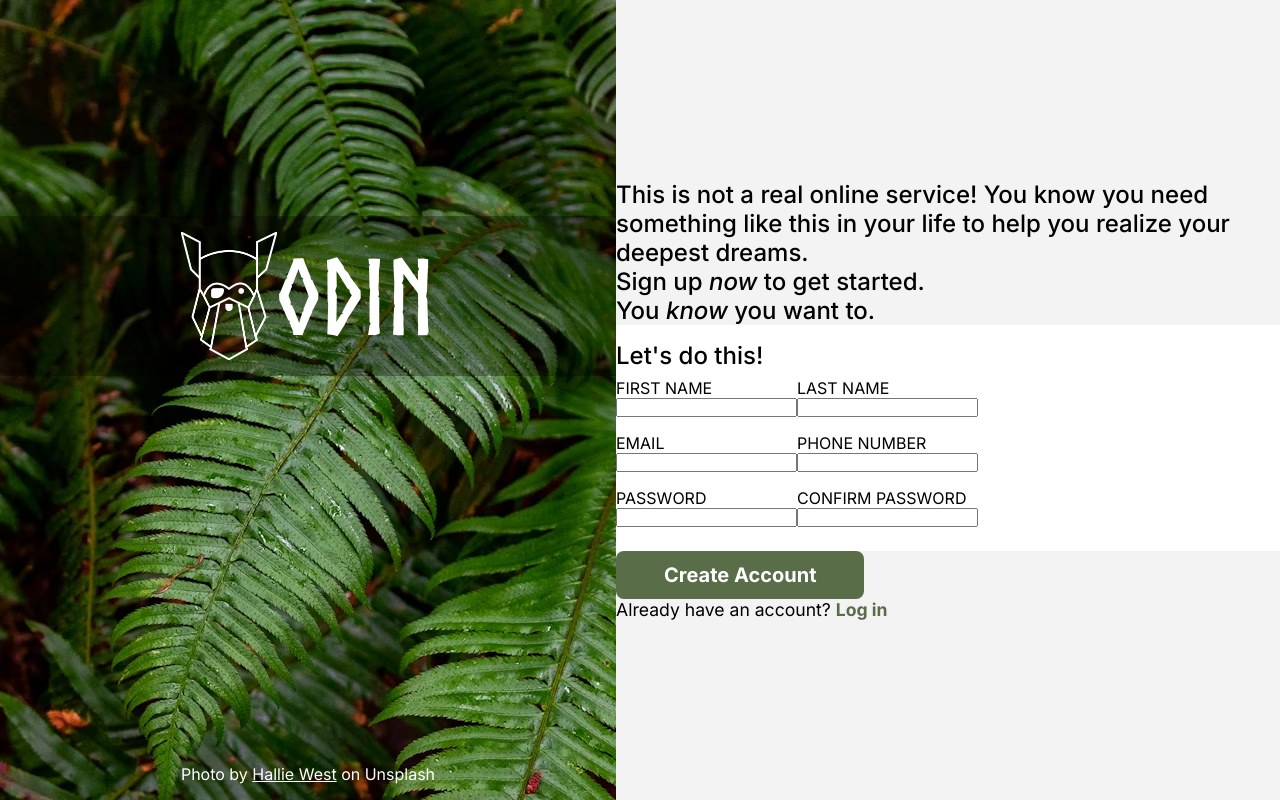
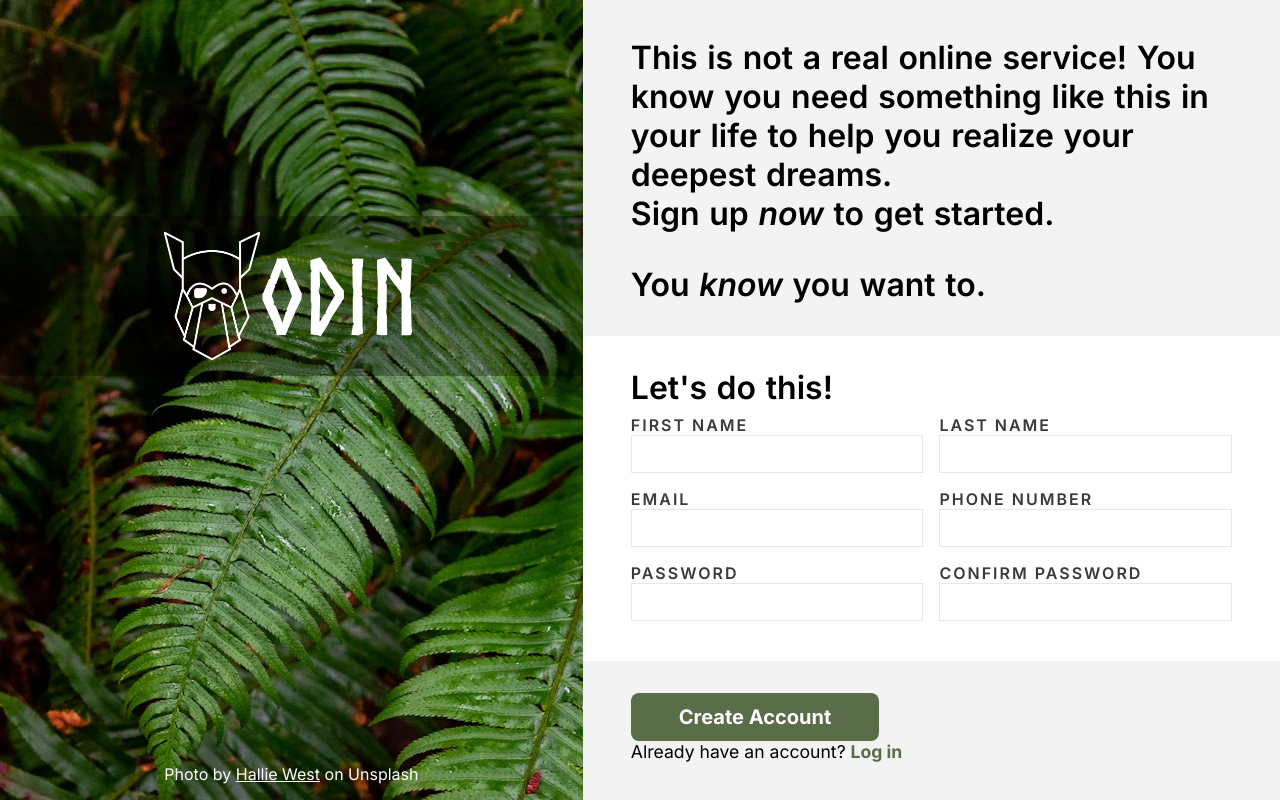
Before and after one commit to AJ-Tan/The-Odin-Project---Sign-up-form, a plain HTML site: page index.html in a window 1280 px wide. Drawn offline with Linux system fonts and the light colour scheme.

Commit message:
Add initial styling for the inputs fields

```diff
--- a/index.html
+++ b/index.html
@@ -30,20 +30,30 @@
       </aside>
       <section class="page-right">
         <form id="form" action="./" method="post">
-          <section class="description-container">
+          <section class="description-section">
+            <div class="description-container">
               <p>
                 This is not a real online service! You know you need something
                 like this in your life to help you realize your deepest dreams.
-              <span class="newline">Sign up <em>now</em> to get started.</span>
+                <span class="newline"
+                  >Sign up <em>now</em> to get started.</span
+                >
               </p>
               <p>You <em>know</em> you want to.</p>
+            </div>
           </section>
-          <section class="input-container">
+          <section class="input-section">
+            <div class="input-container">
               <legend>Let's do this!</legend>
               <div class="form-row">
                 <div class="form-group">
                   <label for="first-name">first name</label>
-                <input type="text" name="first-name" id="first-name" required />
+                  <input
+                    type="text"
+                    name="first-name"
+                    id="first-name"
+                    required
+                  />
                 </div>
                 <div class="form-group">
                   <label for="last-name">last name</label>
@@ -68,7 +78,12 @@
               <div class="form-row">
                 <div class="form-group">
                   <label for="password">password</label>
-                <input type="password" name="password" id="password" required />
+                  <input
+                    type="password"
+                    name="password"
+                    id="password"
+                    required
+                  />
                 </div>
                 <div class="form-group">
                   <label for="confirm-password">confirm password</label>
@@ -80,12 +95,15 @@
                   />
                 </div>
               </div>
+            </div>
           </section>
-          <section class="btn-container">
+          <section class="btn-section">
+            <div class="btn-container">
               <button class="btn-create" type="submit">Create Account</button>
               <p class="login-text">
                 Already have an account? <a href="#">Log in</a>
               </p>
+            </div>
           </section>
         </form>
       </section>
--- a/style.css
+++ b/style.css
@@ -6,7 +6,14 @@
   padding: 0;
 }
 
+html {
+
+}
+
 label {
+  color:#3a3a3a;
+  font-weight: 600;
+  letter-spacing: 2px;
   text-transform: uppercase;
 }
 
@@ -38,7 +45,7 @@ main {
   justify-content: space-between;
 
   padding-block-end: 1rem;
-  max-width: 38.5rem;
+  max-width: 616px;
 
   background-image: url(./image/photo-1585202900225-6d3ac20a6962.avif);
   background-repeat: no-repeat;
@@ -76,23 +83,53 @@ main {
   justify-content: center;
 }
 
+[class$='-container'] {
 
-.description-container, legend {
-  font-size: 1.5rem;
-  font-weight: 500;
+  max-width: 60rem;
 }
 
-.input-container, .form-group, .form-row {
+[class$='-section'] {
+  padding: 2rem 3rem;
+}
+
+.description-container {
+  display: flex;
+  flex-direction: column;
+  gap: 2rem;
+}
+
+.description-section, legend {
+  font-size: 2rem;
+  font-weight: 600;
+  word-spacing: 0.1rem;
+}
+
+.input-section, .form-group, .form-row {
   display: flex;
 }
 
-.input-container {
+.input-section {
   flex-direction: column;
-  padding-block: 1rem;
   background-color: white;
 }
+
 .form-row {
+  display: flex;
+  gap: 1rem;
+  justify-content: space-between;
   padding-block: 0.5rem;
+  max-width: 50rem;
+
+  & > * {
+    flex: 1;
+    max-width: 22rem;
+  }
+}
+
+input:is([type='text'], [type='email'], [type='password']) {
+  border: 1px solid #E5E7EB;
+  padding: 0.4rem 0.8rem;
+  font-size: 1.25rem;
 }
 
 .form-group {
```
Lines whose indentation alone changed are shown as unchanged.
